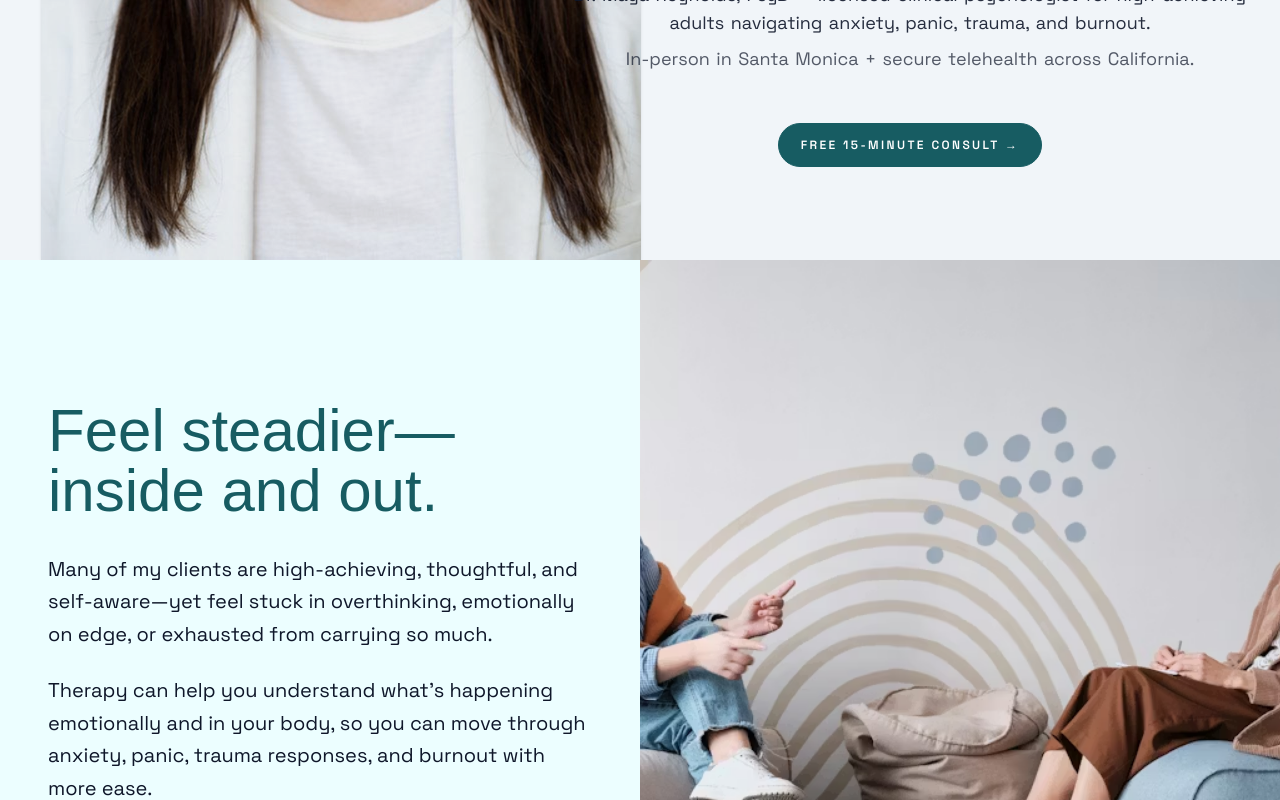
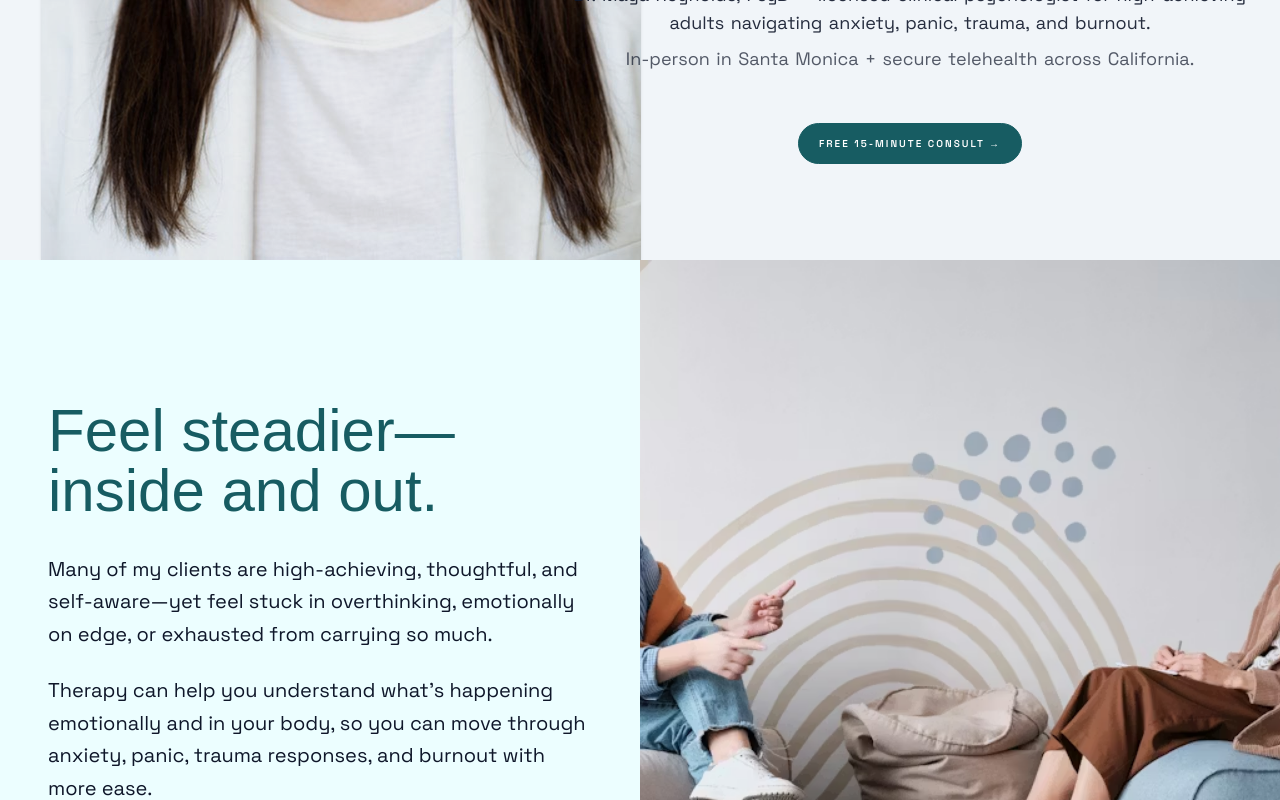
Before and after one commit to ikshantshukla123/Clone, a Next.js app: page / in a window 1280 px wide. Shown: the part 780-1580 px from the top of the page. Built offline with nearby package versions, Linux system fonts and the light colour scheme; a web font is replaced by a local one.

Commit message:
added proper consitency in button sizing

```diff
--- a/components/home/AboutMaya.tsx
+++ b/components/home/AboutMaya.tsx
@@ -36,7 +36,7 @@ export default function AboutMaya() {
           </p>
           <div className="flex justify-center xl:justify-start mb-8 xl:mb-0">
             <Link href="#approach">
-              <Button className="w-[150px] sm:w-[250px] h-[40px] sm:h-[50px] text-[8px] sm:text-[12px]">
+              <Button className="px-5 sm:px-4 md:px-[20px] py-3 md:py-[12px] text-[8px] sm:text-[10px]">
                 Explore my approach →
               </Button>
             </Link>
--- a/components/home/Alone.tsx
+++ b/components/home/Alone.tsx
@@ -50,7 +50,7 @@ export default function Alone() {
 
         <div className="w-full">
           <Link href="/contact">
-            <Button className="w-full text-[14px] font-semibold border-0! border-t! border-primary! h-[80px] py-8 rounded-none">
+            <Button className="w-full text-xs font-semibold border-0! border-t! border-primary! h-[50px] py-8 rounded-none">
               Work with Dr. Reynolds →
             </Button>
           </Link>
--- a/components/home/Hero.tsx
+++ b/components/home/Hero.tsx
@@ -25,11 +25,11 @@ export default function Hero() {
 
 
 
-        <div className="w-full xl:col-span-7 flex flex-col items-center text-center xl:mt-[190px] px-4 sm:px-6 xl:px-0" data-aos="fade-up" data-aos-delay="200" data-aos-duration="1000">
+        <div className="w-full xl:col-span-7 flex flex-col items-center  text-center xl:mt-[190px] px-4 sm:px-6 xl:px-0" data-aos="fade-up" data-aos-delay="200" data-aos-duration="1000">
 
-          <div className="flex flex-col items-center max-w-2xl">
+          <div className="flex flex-col items-center  max-w-2xl">
 
-            <h1 className="font-heading font-medium text-3xl sm:text-6xl md:text-7xl lg:text-8xl xl:text-[95px] leading-tight xl:leading-[1.05] tracking-tight xl:-tracking-[0.03em] text-center text-primary" style={{ wordSpacing: '0.05em' }}>
+            <h1 className="font-heading font-medium text-3xl sm:text-4xl md:text-5xl lg:text-8xl xl:text-[95px] leading-tight xl:leading-[1.05] tracking-tight xl:-tracking-[0.03em] text-center text-primary" style={{ wordSpacing: '0.05em' }}>
               Anxiety & trauma therapy
               <br />
               in Santa Monica, CA
@@ -42,7 +42,7 @@ export default function Hero() {
 
             <div className="mt-6 sm:mt-8 xl:mt-[50px]">
               <Link href="/">
-                <Button className="px-5 sm:px-7 md:px-[22px] py-3 md:py-[12px] text-[11px] sm:text-[12px]">
+                <Button className="px-5 sm:px-4 md:px-[20px] py-3 md:py-[12px] text-[8px] sm:text-[10px]">
                   Free 15-minute consult →
                 </Button>
               </Link>
```
